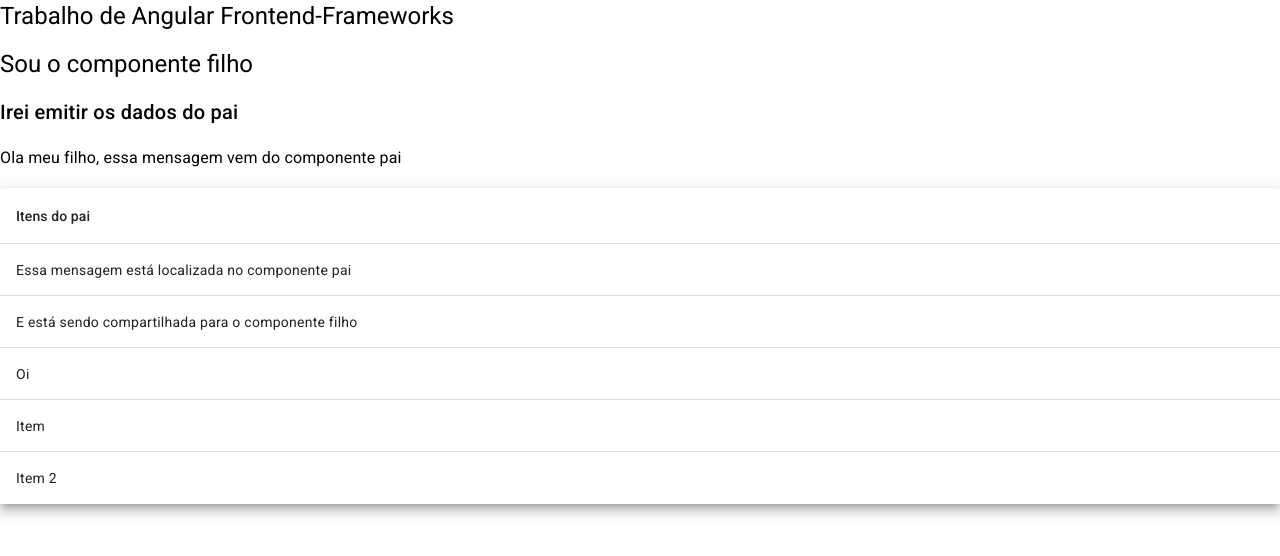
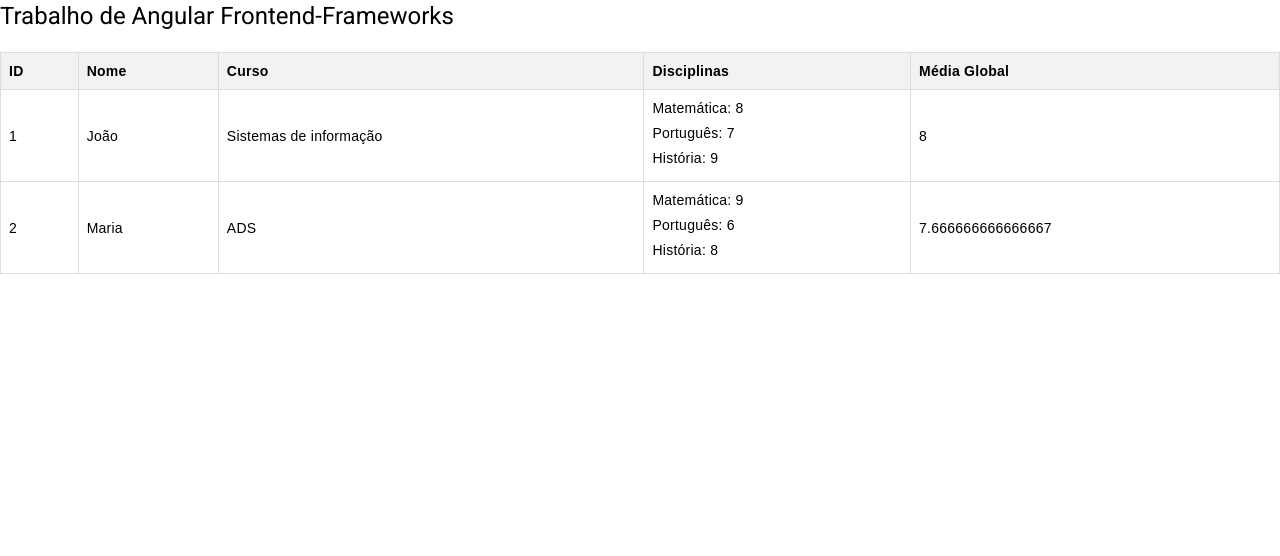
Before and after one commit to iamdiniz/exercicios-angular, an Angular app: page / in a window 1280 px wide. Shown: the top 556 px of the page. Built offline with nearby package versions, Linux system fonts and the light colour scheme; data requests are answered from the project's data file.

Commit message:
exercicio 8 concluido

```diff
--- /dev/null
+++ b/db.json
@@ -0,0 +1,28 @@
+{
+    "alunos": [
+      {
+        "id": 1,
+        "matricula": 1235,
+        "idade": 20,
+        "curso": "Sistemas de informação",
+        "nome": "João",
+        "disciplinas": [
+          {"nome": "Matemática", "nota": 8},
+          {"nome": "Português", "nota": 7},
+          {"nome": "História", "nota": 9}
+        ]
+      },
+      {
+        "id": 2,
+        "matricula": 231,
+        "idade": 21,
+        "curso": "ADS",
+        "nome": "Maria",
+        "disciplinas": [
+          {"nome": "Matemática", "nota": 9},
+          {"nome": "Português", "nota": 6},
+          {"nome": "História", "nota": 8}
+        ]
+      }
+    ]
+  }
--- a/package.json
+++ b/package.json
@@ -6,6 +6,7 @@
     "start": "ng serve",
     "build": "ng build",
     "watch": "ng build --watch --configuration development",
+    "start:json-server": "json-server --watch db.json --port 3001",
     "test": "ng test"
   },
   "private": true,
@@ -20,6 +21,7 @@
     "@angular/platform-browser": "^16.2.0",
     "@angular/platform-browser-dynamic": "^16.2.0",
     "@angular/router": "^16.2.0",
+    "json-server": "^0.17.4",
     "rxjs": "~7.8.0",
     "tslib": "^2.3.0",
     "zone.js": "~0.13.0"
--- a/src/app/app.component.html
+++ b/src/app/app.component.html
@@ -17,10 +17,13 @@
 </div> -->
 
 <!-- exercicio 6 -->
-<app-componente-filho [mensagemDoPai]="mensagemDoPai" [itensDoPai]="itensDoPai"></app-componente-filho>
+<!-- <app-componente-filho [mensagemDoPai]="mensagemDoPai" [itensDoPai]="itensDoPai"></app-componente-filho> -->
 
 <!-- exercicio 7 -->
 <!-- div>
     <h1>Exemplo de Autenticação</h1>
     <app-form-login></app-form-login>
 </div -->
+
+<!-- exercicio 8 -->
+<app-dados-alunos></app-dados-alunos>
--- a/src/app/app.module.ts
+++ b/src/app/app.module.ts
@@ -15,6 +15,8 @@
 import { ComponenteFilhoComponent } from './exercicio6/componente-filho/componente-filho.component';
 import { FormLoginComponent } from './exercicio7/form-login/form-login.component';
 import { AreaLogadaComponent } from './exercicio7/area-logada/area-logada.component';
+import { DadosAlunosComponent } from './exercicio8/dados-alunos/dados-alunos.component';
+import { HttpClientModule } from '@angular/common/http';
 
 @NgModule({
   declarations: [
@@ -25,7 +27,8 @@
     ControleAcessoComponent,
     ComponenteFilhoComponent,
     FormLoginComponent,
-    AreaLogadaComponent
+    AreaLogadaComponent,
+    DadosAlunosComponent
   ],
   imports: [
     MatTableModule,
@@ -33,6 +36,7 @@
     BrowserModule,
     AppRoutingModule,
     FormsModule,
+    HttpClientModule,
     BrowserAnimationsModule
   ],
   providers: [],
--- /dev/null
+++ b/src/app/exercicio8/dados-alunos/dados-alunos.component.css
@@ -0,0 +1,26 @@
+table {
+    width: 100%;
+    border-collapse: collapse;
+    margin-top: 20px;
+    font-family: Arial, sans-serif;
+  }
+
+  th, td {
+    border: 1px solid #dddddd;
+    text-align: left;
+    padding: 8px;
+  }
+
+  th {
+    background-color: #f2f2f2;
+  }
+
+  td ul {
+    list-style-type: none;
+    margin: 0;
+    padding: 0;
+  }
+
+  td ul li {
+    margin-bottom: 5px;
+  }
--- /dev/null
+++ b/src/app/exercicio8/dados-alunos/dados-alunos.component.html
@@ -0,0 +1,26 @@
+<table class="custom-table">
+    <thead>
+      <tr>
+        <th>ID</th>
+        <th>Nome</th>
+        <th>Curso</th>
+        <th>Disciplinas</th>
+        <th>Média Global</th>
+      </tr>
+    </thead>
+    <tbody>
+      <tr *ngFor="let aluno of alunos">
+        <td>{{ aluno.id }}</td>
+        <td>{{ aluno.nome }}</td>
+        <td>{{ aluno.curso }}</td>
+        <td>
+          <ul>
+            <li *ngFor="let disciplina of aluno.disciplinas">
+              {{ disciplina.nome }}: {{ disciplina.nota }}
+            </li>
+          </ul>
+        </td>
+        <td>{{ calcularMedia(aluno) }}</td>
+      </tr>
+    </tbody>
+  </table>
--- /dev/null
+++ b/src/app/exercicio8/dados-alunos/dados-alunos.component.ts
@@ -0,0 +1,29 @@
+import { Component } from '@angular/core';
+import { FakeApiService } from '../fake-api.service';
+
+@Component({
+  selector: 'app-dados-alunos',
+  templateUrl: './dados-alunos.component.html',
+  styleUrls: ['./dados-alunos.component.css']
+})
+export class DadosAlunosComponent {
+  alunos: any[] = [];
+
+  constructor(private alunoService: FakeApiService) {}
+
+  ngOnInit(): void {
+    this.carregarAlunos();
+  }
+
+  carregarAlunos(): void {
+    this.alunoService.getAlunos().subscribe((alunos) => {
+      this.alunos = alunos;
+    });
+  }
+
+  calcularMedia(aluno: any): number {
+    const notas = aluno.disciplinas.map((disciplina: any) => disciplina.nota);
+    const media = notas.reduce((acc: number, nota: number) => acc + nota, 0) / notas.length;
+    return isNaN(media) ? 0 : media;
+  }
+}
--- /dev/null
+++ b/src/app/exercicio8/fake-api.service.ts
@@ -0,0 +1,16 @@
+import { Injectable } from '@angular/core';
+import { HttpClient } from '@angular/common/http';
+import { Observable } from 'rxjs';
+
+@Injectable({
+  providedIn: 'root'
+})
+export class FakeApiService {
+  private apiUrl = 'http://localhost:3000';
+
+  constructor(private http: HttpClient) {}
+
+  getAlunos(): Observable<any> {
+    return this.http.get(`${this.apiUrl}/alunos`);
+  }
+}
```
Also changed, not shown: 1 other file (tests, documents, lock files or other folders).
